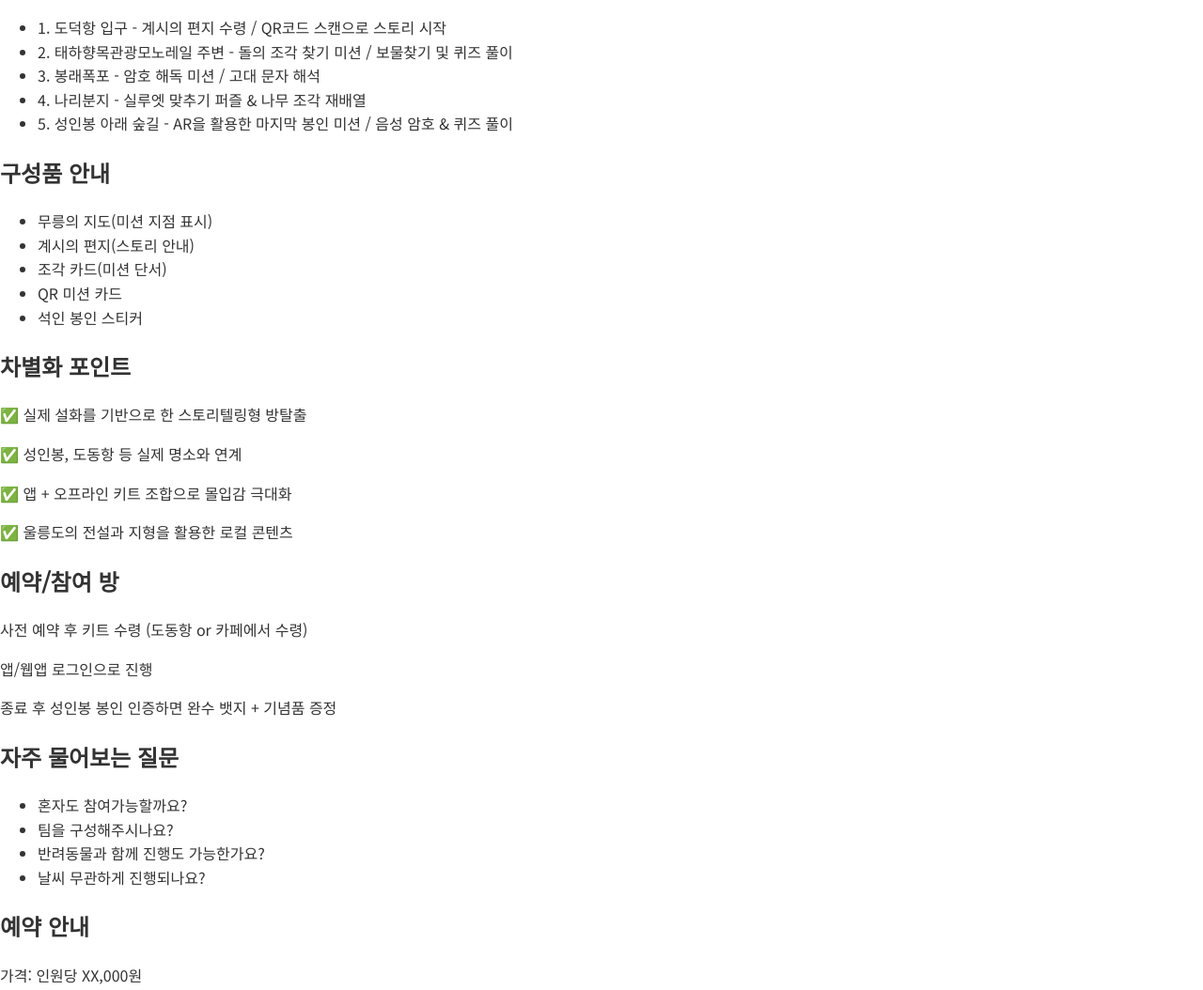
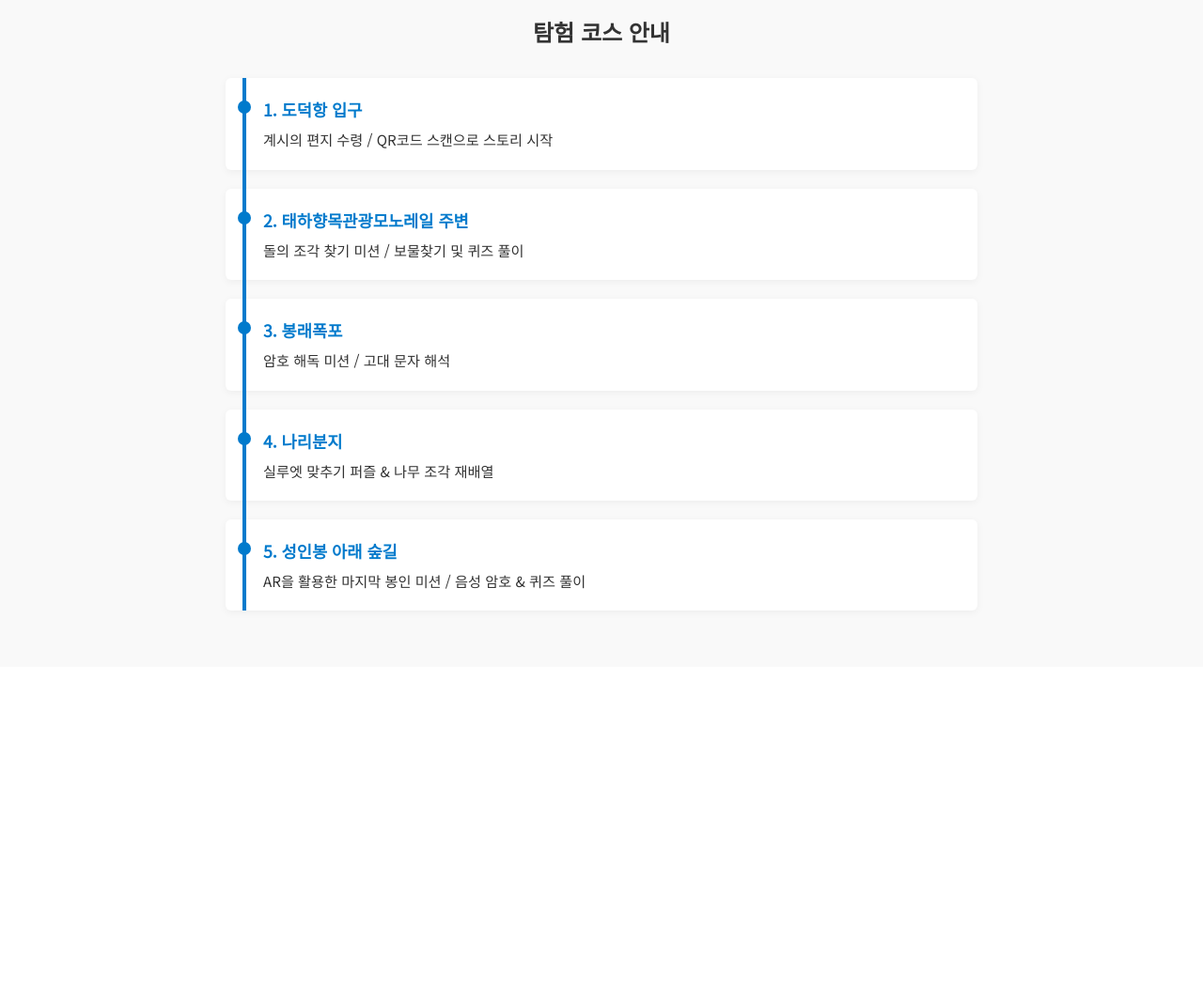
Before and after one commit to Hoyeon127/Ulleung-Escape, a plain HTML site: page index.html in a window 1280 px wide. Shown: the part 735-1789 px from the top of the page at 94% size. After the commit the page ends 1445 px from the top, so only its background shows below. Drawn offline with Linux system fonts and the light colour scheme.

Commit message:
Update index.html

```diff
--- a/index.html
+++ b/index.html
@@ -12,7 +12,7 @@
     background-color: #fff;
   }
   #hero {
-    background-image: url('hero.jpg'); /* 나중에 이미지 파일로 교체 */
+    background-image: url('hero.jpg');
     background-size: cover;
     background-position: center;
     color: white;
@@ -43,11 +43,61 @@
   #hero button:hover {
     background-color: #ffcc00;
   }
-</style>
-
+  #course {
+    padding: 40px 20px;
+    background-color: #f9f9f9;
+  }
+  #course h2 {
+    text-align: center;
+    margin-bottom: 30px;
+  }
+  .timeline {
+    position: relative;
+    max-width: 800px;
+    margin: 0 auto;
+  }
+  .timeline::after {
+    content: '';
+    position: absolute;
+    width: 4px;
+    background-color: #007acc;
+    top: 0;
+    bottom: 0;
+    left: 20px;
+    margin-left: -2px;
+  }
+  .timeline-entry {
+    position: relative;
+    padding: 20px 40px;
+    background: #fff;
+    border-radius: 6px;
+    margin-bottom: 20px;
+    box-shadow: 0 2px 8px rgba(0,0,0,0.05);
+  }
+  .timeline-entry::before {
+    content: '';
+    position: absolute;
+    width: 14px;
+    height: 14px;
+    background-color: #007acc;
+    border-radius: 50%;
+    top: 24px;
+    left: 13px;
+    z-index: 1;
+  }
+  .timeline-entry h3 {
+    margin: 0 0 5px;
+    font-size: 1.1em;
+    color: #007acc;
+  }
+  .timeline-entry p {
+    margin: 0;
+    font-size: 0.95em;
+  }
+  </style>
   <meta charset="UTF-8" />
   <meta name="viewport" content="width=device-width, initial-scale=1.0" />
-  <title>무르론도원의 비밀 – 성인봉의 석인을 봉인해라</title>
+  <title>무릉도원의 비밀 – 성인봉의 석인을 봉인해라</title>
   <link rel="stylesheet" href="style.css" />
 </head>
 <body>
@@ -75,66 +125,31 @@
   <!-- Course -->
   <section id="course">
     <h2>탐험 코스 안내</h2>
-    <ul>
-      <li>1. 도덕항 입구 - 계시의 편지 수령 / QR코드 스캔으로 스토리 시작</li>
-      <li>2. 태하향목관광모노레일 주변 - 돌의 조각 찾기 미션 / 보물찾기 및 퀴즈 풀이</li>
-      <li>3. 봉래폭포 - 암호 해독 미션 / 고대 문자 해석</li>
-      <li>4. 나리분지 - 실루엣 맞추기 퍼즐 & 나무 조각 재배열</li>
-      <li>5. 성인봉 아래 숲길 - AR을 활용한 마지막 봉인 미션 / 음성 암호 & 퀴즈 풀이 </li>
-    </ul>
+    <div class="timeline">
+      <div class="timeline-entry">
+        <h3>1. 도덕항 입구</h3>
+        <p>계시의 편지 수령 / QR코드 스캔으로 스토리 시작</p>
+      </div>
+      <div class="timeline-entry">
+        <h3>2. 태하향목관광모노레일 주변</h3>
+        <p>돌의 조각 찾기 미션 / 보물찾기 및 퀴즈 풀이</p>
+      </div>
+      <div class="timeline-entry">
+        <h3>3. 봉래폭포</h3>
+        <p>암호 해독 미션 / 고대 문자 해석</p>
+      </div>
+      <div class="timeline-entry">
+        <h3>4. 나리분지</h3>
+        <p>실루엣 맞추기 퍼즐 & 나무 조각 재배열</p>
+      </div>
+      <div class="timeline-entry">
+        <h3>5. 성인봉 아래 숲길</h3>
+        <p>AR을 활용한 마지막 봉인 미션 / 음성 암호 & 퀴즈 풀이</p>
+      </div>
+    </div>
   </section>
 
   <!-- Includes -->
-  <section id="includes">
-    <h2>구성품 안내</h2>
-    <ul>
-      <li>무릉의 지도(미션 지점 표시)</li>
-      <li>계시의 편지(스토리 안내)</li>
-      <li>조각 카드(미션 단서)</li>
-      <li>QR 미션 카드</li>
-      <li>석인 봉인 스티커</li>
-    </ul>
-  </section>
-
-  <!-- Info -->
-  <section id="info">
-    <h2>차별화 포인트</h2>
-    <p>✅ 실제 설화를 기반으로 한 스토리텔링형 방탈출</p>
-    <p>✅ 성인봉, 도동항 등 실제 명소와 연계</p>
-    <p>✅ 앱 + 오프라인 키트 조합으로 몰입감 극대화</p>
-    <p>✅ 울릉도의 전설과 지형을 활용한 로컬 콘텐츠</p>
-  </section>
-
-<!-- Guide -->
-  <section id="Guide">
-    <h2>예약/참여 방</h2>
-    <p>사전 예약 후 키트 수령 (도동항 or 카페에서 수령)</p>
-    <p>앱/웹앱 로그인으로 진행</p>
-    <p>종료 후 성인봉 봉인 인증하면 완수 뱃지 + 기념품 증정</p>
-  </section>
-
-  <!-- FAQ -->
-  <section id="faq">
-    <h2>자주 물어보는 질문</h2>
-    <ul>
-      <li>혼자도 참여가능할까요?</li>
-      <li>팀을 구성해주시나요?</li>
-      <li>반려동물과 함께 진행도 가능한가요?</li>
-      <li>날씨 무관하게 진행되나요?</li>
-    </ul>
-  </section>
-
-  <!-- Reservation -->
-  <section id="reservation">
-    <h2>예약 안내</h2>
-    <p>가격: 인원당 XX,000원</p>
-    <p>타임: 1.5~2시간</p>
-    <button>예약하기</button>
-  </section>
-
-  <!-- Footer -->
-  <footer>
-    <p>문의: escape@ulleungdo.kr | 인스타그램 @ulleung_escape</p>
-  </footer>
+  <!-- 이하 생략 (기존 코드 유지) -->
 </body>
 </html>
```
